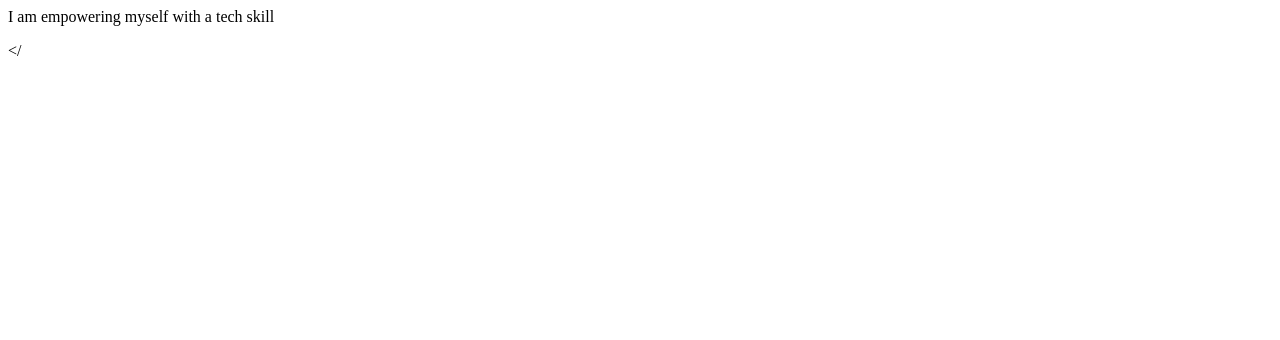
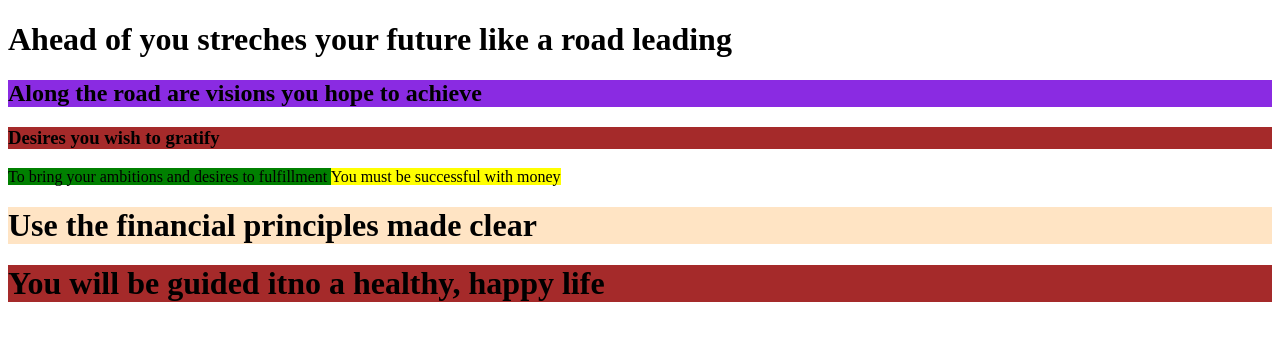
Before and after one commit to Cynthianasa/cynthia, a plain HTML site: page index.html in a window 1280 px wide. Drawn offline with Linux system fonts and the light colour scheme.

Commit message:
first commit

```diff
--- a/index.html
+++ b/index.html
@@ -1,8 +1,24 @@
-<html>
-    <head>
-        <title>first work</title>
-    </head>
-    <body>
-        <p> I am empowering myself with a tech skill</p>
-    </body>
-</
+<!DOCTYPE html>
+<html lang="en">
+<head>
+    <meta charset="UTF-8">
+    <meta http-equiv="X-UA-Compatible" content="IE=edge">
+    <meta name="viewport" content="width=device-width, initial-scale=1.0">
+    <title>The richest man in Babylon</title>
+</head>
+<body>
+<h1 sttyle="background-color: red;"> Ahead of you streches your future like a road leading </h1>
+
+<h2 style="background-color: blueviolet;"> Along the road are visions you hope to achieve </h2>
+
+<h3 style="background-color: brown;"> Desires you wish to gratify </h3>
+
+<p1 style="background-color: green;"> To bring your ambitions and desires to fulfillment </p1>
+
+<p2 style="background-color: yellow;"> You must be successful with money </p2>
+
+<h1 style="background-color: bisque;"> Use the financial principles made clear </h1>
+<h1 style="background-color: brown;"> You will be guided itno a healthy, happy life </h1>
+
+</body>
+</html>
```
